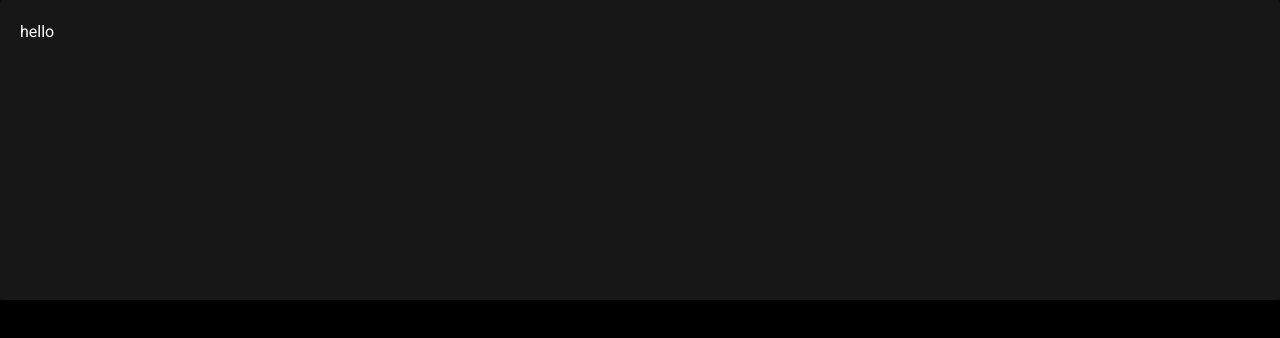
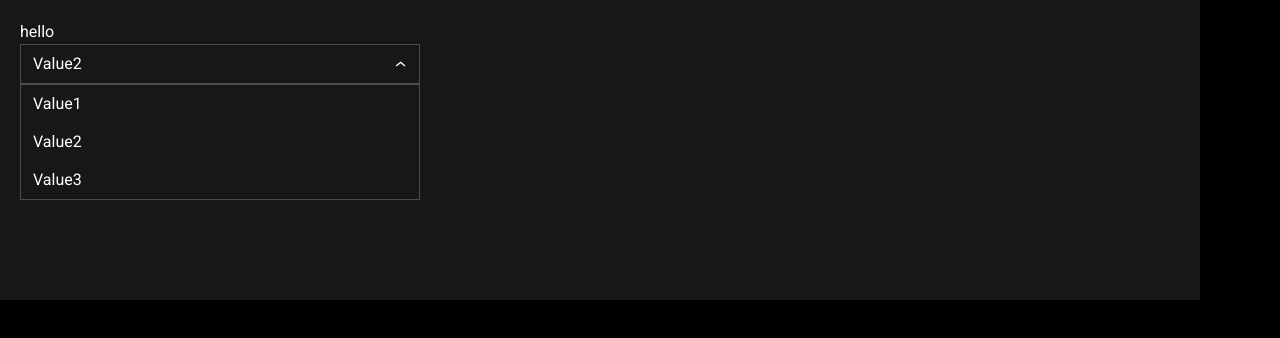
Before and after one commit to hellpains/flashcardss, a React (Vite) app: page / in a window 1280 px wide. Shown: the top 338 px of the page. Built offline with nearby package versions, Linux system fonts and the light colour scheme.

Commit message:
add select

```diff
--- a/package.json
+++ b/package.json
@@ -15,6 +15,7 @@
   "dependencies": {
     "@fontsource/roboto": "^5.0.8",
     "@radix-ui/react-checkbox": "^1.0.4",
+    "@radix-ui/react-select": "^2.0.0",
     "@radix-ui/react-slider": "^1.1.2",
     "@radix-ui/react-tabs": "^1.0.4",
     "react": "^18.2.0",
--- a/src/App.tsx
+++ b/src/App.tsx
@@ -1,9 +1,25 @@
+import { useState } from 'react'
+
 import { Card } from '@/components/ui/card'
+import { Select } from '@/components/ui/select'
 
 export function App() {
+  const [value, setValue] = useState('value2')
+
   return (
     <div>
-      <Card style={{ height: '300px', padding: '20px' }}>hello</Card>
+      <Card style={{ height: '300px', padding: '20px', width: '1200px' }}>
+        hello
+        <div style={{ width: '400px' }}>
+          <Select defaultOpen onValueChange={setValue} options={options} value={value} />
+        </div>
+      </Card>
     </div>
   )
 }
+
+const options = [
+  { title: 'Value1', value: 'value1' },
+  { title: 'Value2', value: 'value2' },
+  { title: 'Value3', value: 'value3' },
+]
--- /dev/null
+++ b/src/assets/icons/arrow-down.tsx
@@ -0,0 +1,22 @@
+import { Ref, SVGProps, forwardRef, memo } from 'react'
+const SvgComponent = (props: SVGProps<SVGSVGElement>, ref: Ref<SVGSVGElement>) => (
+  <svg
+    fill={'none'}
+    height={16}
+    ref={ref}
+    width={16}
+    xmlns={'http://www.w3.org/2000/svg'}
+    {...props}
+  >
+    <path
+      d={
+        'M3.68 6.3a.67.67 0 0 1 1.09-.5l3.57 2.98 3.58-2.88a.67.67 0 0 1 .94.1.67.67 0 0 1-.1.97l-4 3.22a.67.67 0 0 1-.84 0l-4-3.33a.67.67 0 0 1-.24-.55Z'
+      }
+      fill={'#FFFEFE'}
+    />
+  </svg>
+)
+const ForwardRef = forwardRef(SvgComponent)
+const Memo = memo(ForwardRef)
+
+export default Memo
--- a/src/assets/icons/index.ts
+++ b/src/assets/icons/index.ts
@@ -1,3 +1,4 @@
+export { default as ArrowDown } from './arrow-down'
 export { default as CheckboxIcon } from './checkbox'
 export { default as Close } from './close'
 export { default as Eye } from './eye'
--- /dev/null
+++ b/src/components/ui/select/index.ts
@@ -0,0 +1 @@
+export * from './select'
--- /dev/null
+++ b/src/components/ui/select/select.module.scss
@@ -0,0 +1,50 @@
+.trigger {
+  all: unset;
+
+  cursor: pointer;
+
+  display: flex;
+  align-items: center;
+  justify-content: space-between;
+
+  width: 96.5%;
+  padding: 7px 0 7px 12px;
+
+  border: 1px solid var(--color-dark-300);
+
+  &:hover {
+    background-color: var(--color-dark-500);
+  }
+
+  &[data-state='open'] {
+    .arrows {
+      rotate: 180deg;
+    }
+  }
+}
+
+.content {
+  width: var(--radix-select-trigger-width);
+  border: 1px solid var(--color-dark-300);
+}
+
+.arrows {
+  display: flex;
+  align-items: center;
+  justify-content: center;
+
+  margin-right: 10px;
+
+  transition: 0.2s;
+}
+
+.item {
+  all: unset;
+  cursor: pointer;
+  padding: 7px 0 7px 12px;
+
+  &:hover {
+    color: var(--color-accent-300);
+    background-color: var(--color-accent-900);
+  }
+}
--- /dev/null
+++ b/src/components/ui/select/select.tsx
@@ -0,0 +1,48 @@
+import { ComponentPropsWithoutRef, ElementRef, forwardRef } from 'react'
+
+import { ArrowDown } from '@/assets/icons'
+import * as RadixSelect from '@radix-ui/react-select'
+
+import s from './select.module.scss'
+
+type SelectProps = {
+  options: { title: string; value: string }[]
+  value?: string
+} & ComponentPropsWithoutRef<typeof RadixSelect.Root>
+export const Select = ({ options, value, ...rest }: SelectProps) => {
+  const itemSelect = options?.find(o => o.value === value)
+
+  return (
+    <RadixSelect.Root {...rest}>
+      <RadixSelect.Trigger className={s.trigger}>
+        <div>{itemSelect?.title}</div>
+        <RadixSelect.Icon className={s.arrows}>
+          <ArrowDown />
+        </RadixSelect.Icon>
+      </RadixSelect.Trigger>
+
+      <RadixSelect.Portal>
+        <RadixSelect.Content className={`${s.content}`} position={'popper'}>
+          {options.map(o => {
+            return (
+              <SelectItem key={o.value} value={o.value}>
+                {o.title}
+              </SelectItem>
+            )
+          })}
+        </RadixSelect.Content>
+      </RadixSelect.Portal>
+    </RadixSelect.Root>
+  )
+}
+
+const SelectItem = forwardRef<
+  ElementRef<typeof RadixSelect.Item>,
+  ComponentPropsWithoutRef<typeof RadixSelect.Item>
+>(({ children, value, ...rest }, ref) => {
+  return (
+    <RadixSelect.Item className={s.item} ref={ref} value={value} {...rest}>
+      <RadixSelect.ItemText>{children}</RadixSelect.ItemText>
+    </RadixSelect.Item>
+  )
+})
```
Also changed, not shown: src/components/ui/Index.ts (added, +9 -0 lines), 2 other files (tests, documents, lock files or other folders).
